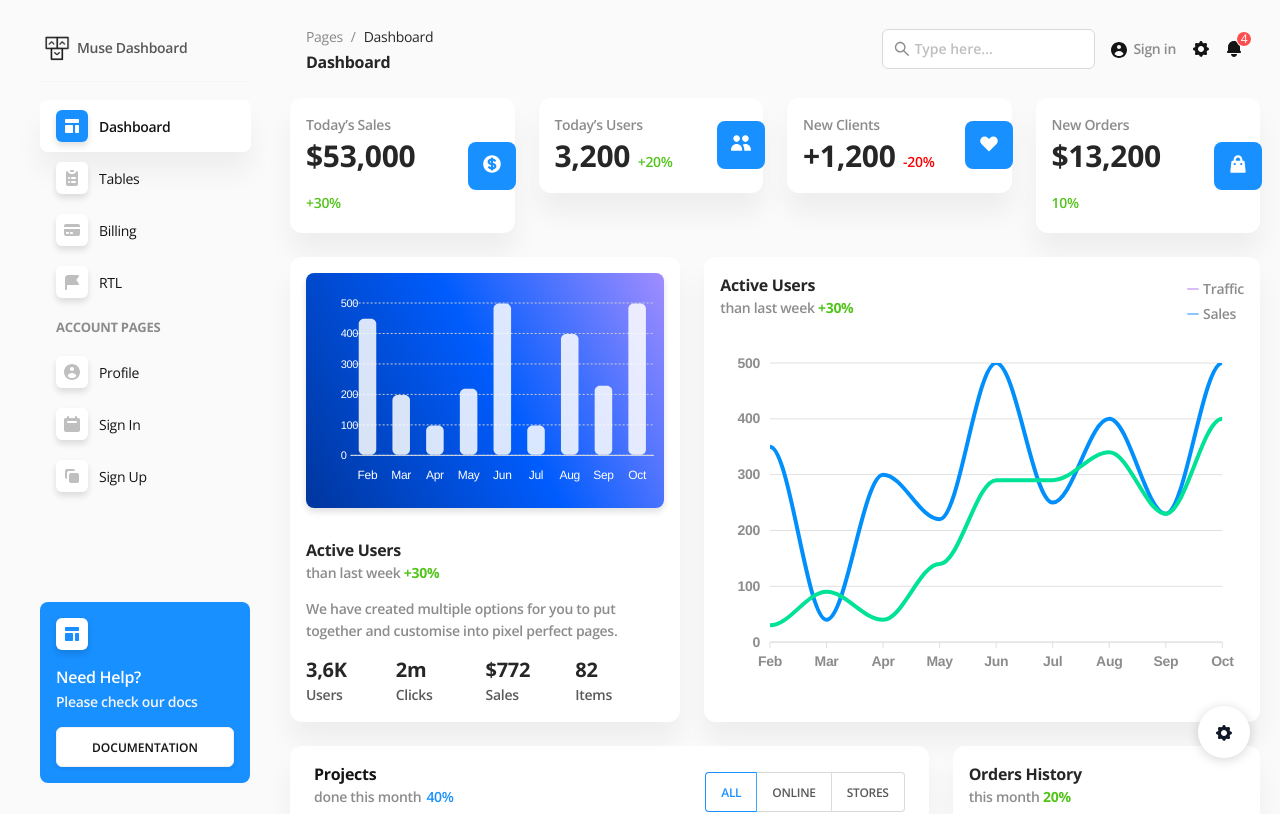
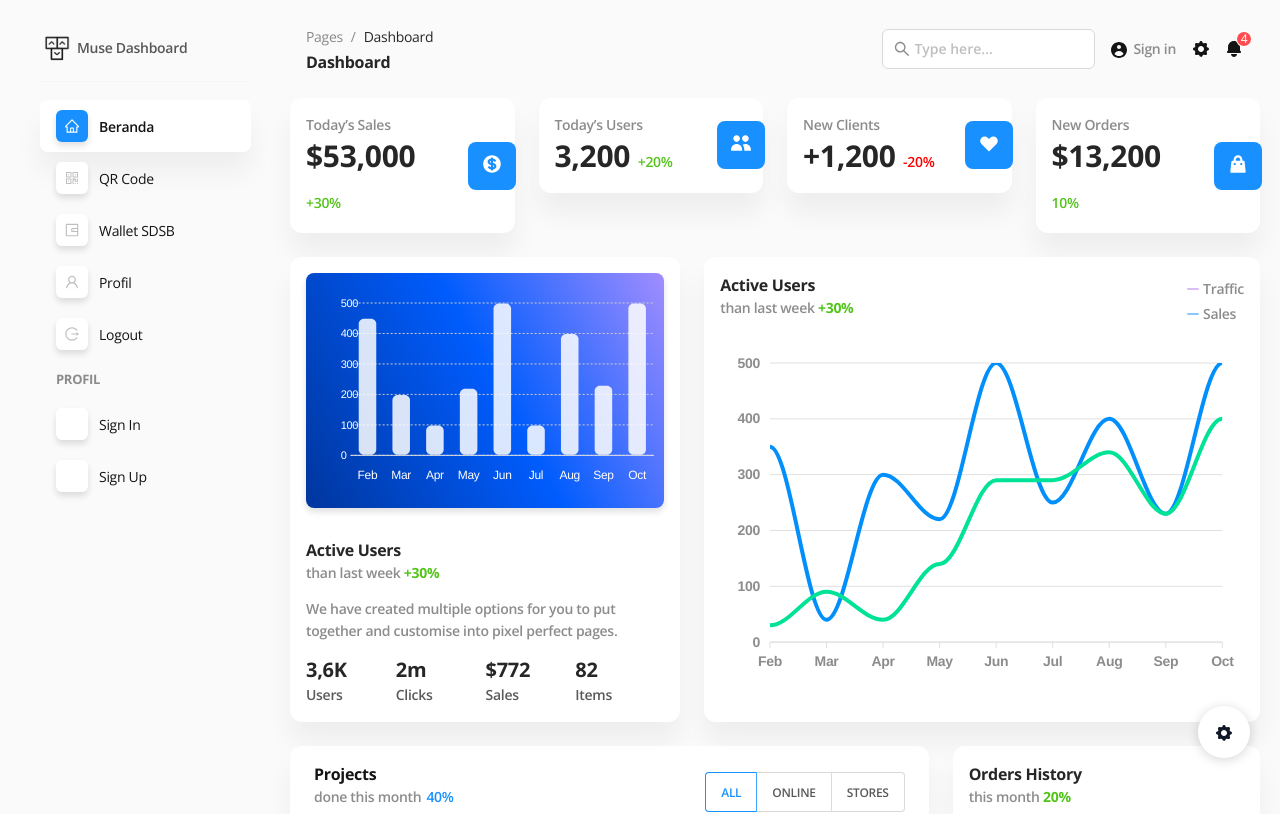
Before and after one commit to ArthurSamuel/sdsb-web, a React (Create React App) app: page /dashboard in a window 1280 px wide. Shown: the top 814 px of the page. Built offline with nearby package versions, Linux system fonts and the light colour scheme.

Commit message:
update side nav

```diff
--- a/src/components/layout/Sidenav.js
+++ b/src/components/layout/Sidenav.js
@@ -1,164 +1,17 @@
-/*!
-  =========================================================
-  * Muse Ant Design Dashboard - v1.0.0
-  =========================================================
-  * Product Page: https://www.creative-tim.com/product/muse-ant-design-dashboard
-  * Copyright 2021 Creative Tim (https://www.creative-tim.com)
-  * Licensed under MIT (https://github.com/creativetimofficial/muse-ant-design-dashboard/blob/main/LICENSE.md)
-  * Coded by Creative Tim
-  =========================================================
-  * The above copyright notice and this permission notice shall be included in all copies or substantial portions of the Software.
-*/
-
-// import { useState } from "react";
-import { Menu, Button } from "antd";
+import { Menu } from "antd";
 import { NavLink, useLocation } from "react-router-dom";
 import logo from "../../assets/images/logo.png";
+import {
+  HomeOutlined,
+  QrcodeOutlined,
+  WalletOutlined,
+  UserOutlined,
+  LogoutOutlined,
+} from "@ant-design/icons";
 
 function Sidenav({ color }) {
   const { pathname } = useLocation();
   const page = pathname.replace("/", "");
-
-  const dashboard = [
-    <svg
-      width="20"
-      height="20"
-      viewBox="0 0 20 20"
-      xmlns="http://www.w3.org/2000/svg"
-      key={0}
-    >
-      <path
-        d="M3 4C3 3.44772 3.44772 3 4 3H16C16.5523 3 17 3.44772 17 4V6C17 6.55228 16.5523 7 16 7H4C3.44772 7 3 6.55228 3 6V4Z"
-        fill={color}
-      ></path>
-      <path
-        d="M3 10C3 9.44771 3.44772 9 4 9H10C10.5523 9 11 9.44771 11 10V16C11 16.5523 10.5523 17 10 17H4C3.44772 17 3 16.5523 3 16V10Z"
-        fill={color}
-      ></path>
-      <path
-        d="M14 9C13.4477 9 13 9.44771 13 10V16C13 16.5523 13.4477 17 14 17H16C16.5523 17 17 16.5523 17 16V10C17 9.44771 16.5523 9 16 9H14Z"
-        fill={color}
-      ></path>
-    </svg>,
-  ];
-
-  const tables = [
-    <svg
-      width="20"
-      height="20"
-      viewBox="0 0 20 20"
-      fill="none"
-      xmlns="http://www.w3.org/2000/svg"
-      key={0}
-    >
-      <path
-        d="M9 2C8.44772 2 8 2.44772 8 3C8 3.55228 8.44772 4 9 4H11C11.5523 4 12 3.55228 12 3C12 2.44772 11.5523 2 11 2H9Z"
-        fill={color}
-      ></path>
-      <path
-        fillRule="evenodd"
-        clipRule="evenodd"
-        d="M4 5C4 3.89543 4.89543 3 6 3C6 4.65685 7.34315 6 9 6H11C12.6569 6 14 4.65685 14 3C15.1046 3 16 3.89543 16 5V16C16 17.1046 15.1046 18 14 18H6C4.89543 18 4 17.1046 4 16V5ZM7 9C6.44772 9 6 9.44772 6 10C6 10.5523 6.44772 11 7 11H7.01C7.56228 11 8.01 10.5523 8.01 10C8.01 9.44772 7.56228 9 7.01 9H7ZM10 9C9.44772 9 9 9.44772 9 10C9 10.5523 9.44772 11 10 11H13C13.5523 11 14 10.5523 14 10C14 9.44772 13.5523 9 13 9H10ZM7 13C6.44772 13 6 13.4477 6 14C6 14.5523 6.44772 15 7 15H7.01C7.56228 15 8.01 14.5523 8.01 14C8.01 13.4477 7.56228 13 7.01 13H7ZM10 13C9.44772 13 9 13.4477 9 14C9 14.5523 9.44772 15 10 15H13C13.5523 15 14 14.5523 14 14C14 13.4477 13.5523 13 13 13H10Z"
-        fill={color}
-      ></path>
-    </svg>,
-  ];
-
-  const billing = [
-    <svg
-      width="20"
-      height="20"
-      viewBox="0 0 20 20"
-      fill="none"
-      xmlns="http://www.w3.org/2000/svg"
-      key={0}
-    >
-      <path
-        d="M4 4C2.89543 4 2 4.89543 2 6V7H18V6C18 4.89543 17.1046 4 16 4H4Z"
-        fill={color}
-      ></path>
-      <path
-        fillRule="evenodd"
-        clipRule="evenodd"
-        d="M18 9H2V14C2 15.1046 2.89543 16 4 16H16C17.1046 16 18 15.1046 18 14V9ZM4 13C4 12.4477 4.44772 12 5 12H6C6.55228 12 7 12.4477 7 13C7 13.5523 6.55228 14 6 14H5C4.44772 14 4 13.5523 4 13ZM9 12C8.44772 12 8 12.4477 8 13C8 13.5523 8.44772 14 9 14H10C10.5523 14 11 13.5523 11 13C11 12.4477 10.5523 12 10 12H9Z"
-        fill={color}
-      ></path>
-    </svg>,
-  ];
-
-  const rtl = [
-    <svg
-      width="20"
-      height="20"
-      viewBox="0 0 20 20"
-      fill="none"
-      xmlns="http://www.w3.org/2000/svg"
-      key={0}
-    >
-      <path
-        fillRule="evenodd"
-        clipRule="evenodd"
-        d="M3 6C3 4.34315 4.34315 3 6 3H16C16.3788 3 16.725 3.214 16.8944 3.55279C17.0638 3.89157 17.0273 4.29698 16.8 4.6L14.25 8L16.8 11.4C17.0273 11.703 17.0638 12.1084 16.8944 12.4472C16.725 12.786 16.3788 13 16 13H6C5.44772 13 5 13.4477 5 14V17C5 17.5523 4.55228 18 4 18C3.44772 18 3 17.5523 3 17V6Z"
-        fill={color}
-      ></path>
-    </svg>,
-  ];
-
-  const profile = [
-    <svg
-      width="20"
-      height="20"
-      viewBox="0 0 20 20"
-      fill="none"
-      xmlns="http://www.w3.org/2000/svg"
-      key={0}
-    >
-      <path
-        fillRule="evenodd"
-        clipRule="evenodd"
-        d="M18 10C18 14.4183 14.4183 18 10 18C5.58172 18 2 14.4183 2 10C2 5.58172 5.58172 2 10 2C14.4183 2 18 5.58172 18 10ZM12 7C12 8.10457 11.1046 9 10 9C8.89543 9 8 8.10457 8 7C8 5.89543 8.89543 5 10 5C11.1046 5 12 5.89543 12 7ZM9.99993 11C7.98239 11 6.24394 12.195 5.45374 13.9157C6.55403 15.192 8.18265 16 9.99998 16C11.8173 16 13.4459 15.1921 14.5462 13.9158C13.756 12.195 12.0175 11 9.99993 11Z"
-        fill={color}
-      ></path>
-    </svg>,
-  ];
-
-  const signin = [
-    <svg
-      width="20"
-      height="20"
-      viewBox="0 0 20 20"
-      fill="none"
-      xmlns="http://www.w3.org/2000/svg"
-      key={0}
-    >
-      <path
-        fillRule="evenodd"
-        clipRule="evenodd"
-        d="M6 2C5.44772 2 5 2.44772 5 3V4H4C2.89543 4 2 4.89543 2 6V16C2 17.1046 2.89543 18 4 18H16C17.1046 18 18 17.1046 18 16V6C18 4.89543 17.1046 4 16 4H15V3C15 2.44772 14.5523 2 14 2C13.4477 2 13 2.44772 13 3V4H7V3C7 2.44772 6.55228 2 6 2ZM6 7C5.44772 7 5 7.44772 5 8C5 8.55228 5.44772 9 6 9H14C14.5523 9 15 8.55228 15 8C15 7.44772 14.5523 7 14 7H6Z"
-        fill={color}
-      ></path>
-    </svg>,
-  ];
-
-  const signup = [
-    <svg
-      xmlns="http://www.w3.org/2000/svg"
-      width="14"
-      height="14"
-      viewBox="0 0 14 14"
-      key={0}
-    >
-      <path
-        d="M0,2A2,2,0,0,1,2,0H8a2,2,0,0,1,2,2V8a2,2,0,0,1-2,2H2A2,2,0,0,1,0,8Z"
-        transform="translate(4 4)"
-        fill={color}
-      />
-      <path
-        d="M2,0A2,2,0,0,0,0,2V8a2,2,0,0,0,2,2V4A2,2,0,0,1,4,2h6A2,2,0,0,0,8,0Z"
-        fill={color}
-      />
-    </svg>,
-  ];
 
   return (
     <>
@@ -176,9 +29,9 @@ function Sidenav({ color }) {
                 background: page === "dashboard" ? color : "",
               }}
             >
-              {dashboard}
+              <HomeOutlined></HomeOutlined>
             </span>
-            <span className="label">Dashboard</span>
+            <span className="label">Beranda</span>
           </NavLink>
         </Menu.Item>
         <Menu.Item key="2">
@@ -189,9 +42,9 @@ function Sidenav({ color }) {
                 background: page === "tables" ? color : "",
               }}
             >
-              {tables}
+              <QrcodeOutlined></QrcodeOutlined>
             </span>
-            <span className="label">Tables</span>
+            <span className="label">QR Code</span>
           </NavLink>
         </Menu.Item>
         <Menu.Item key="3">
@@ -202,26 +55,10 @@ function Sidenav({ color }) {
                 background: page === "billing" ? color : "",
               }}
             >
-              {billing}
+              <WalletOutlined></WalletOutlined>
             </span>
-            <span className="label">Billing</span>
+            <span className="label">Wallet SDSB</span>
           </NavLink>
-        </Menu.Item>
-        <Menu.Item key="4">
-          <NavLink to="/rtl">
-            <span
-              className="icon"
-              style={{
-                background: page === "rtl" ? color : "",
-              }}
-            >
-              {rtl}
-            </span>
-            <span className="label">RTL</span>
-          </NavLink>
-        </Menu.Item>
-        <Menu.Item className="menu-item-header" key="5">
-          Account Pages
         </Menu.Item>
         <Menu.Item key="6">
           <NavLink to="/profile">
@@ -231,41 +68,40 @@ function Sidenav({ color }) {
                 background: page === "profile" ? color : "",
               }}
             >
-              {profile}
+              <UserOutlined></UserOutlined>
             </span>
-            <span className="label">Profile</span>
+            <span className="label">Profil</span>
           </NavLink>
+        </Menu.Item>
+        <Menu.Item key="6">
+          <NavLink to="/profile">
+            <span
+              className="icon"
+              style={{
+                background: page === "profile" ? color : "",
+              }}
+            >
+              <LogoutOutlined></LogoutOutlined>
+            </span>
+            <span className="label">Logout</span>
+          </NavLink>
+        </Menu.Item>
+        <Menu.Item className="menu-item-header" key="5">
+          Profil
         </Menu.Item>
         <Menu.Item key="7">
           <NavLink to="/sign-in">
-            <span className="icon">{signin}</span>
+            <span className="icon"></span>
             <span className="label">Sign In</span>
           </NavLink>
         </Menu.Item>
         <Menu.Item key="8">
           <NavLink to="/sign-up">
-            <span className="icon">{signup}</span>
+            <span className="icon"></span>
             <span className="label">Sign Up</span>
           </NavLink>
         </Menu.Item>
       </Menu>
-      <div className="aside-footer">
-        <div
-          className="footer-box"
-          style={{
-            background: color,
-          }}
-        >
-          <span className="icon" style={{ color }}>
-            {dashboard}
-          </span>
-          <h6>Need Help?</h6>
-          <p>Please check our docs</p>
-          <Button type="primary" className="ant-btn-sm ant-btn-block">
-            DOCUMENTATION
-          </Button>
-        </div>
-      </div>
     </>
   );
 }
```
